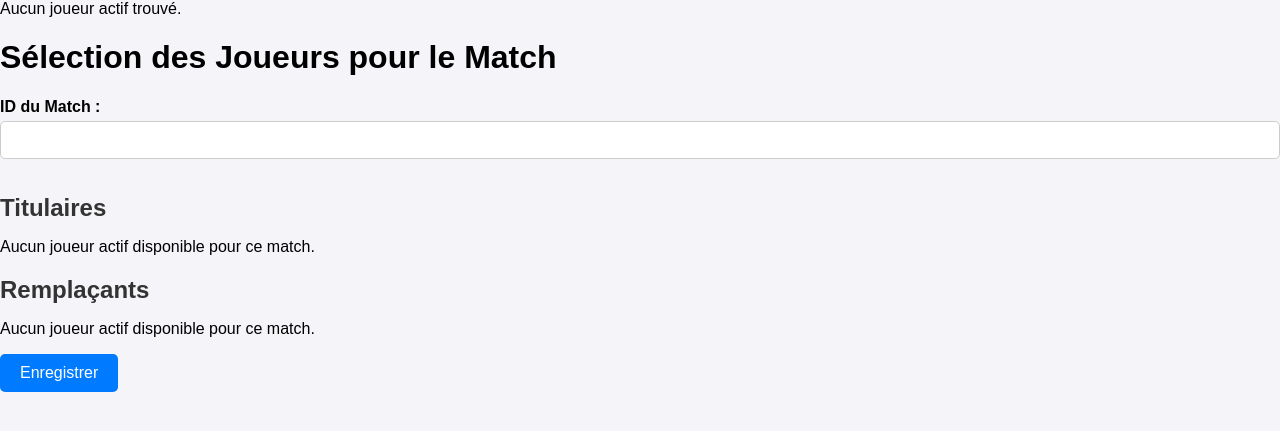
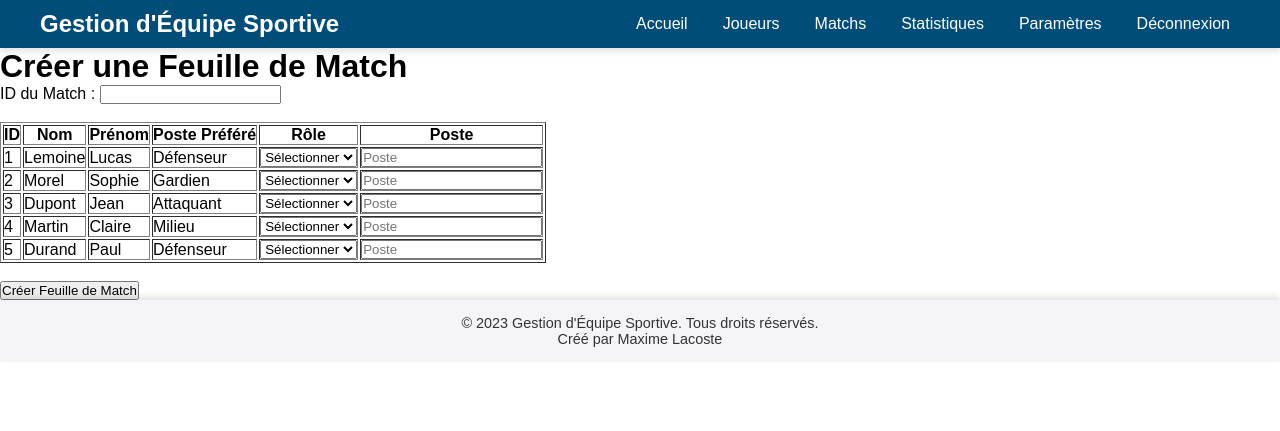
Before and after one commit to AirMaTy/Projet-sport, a PHP site: page /feuilles_match/selection.php in a window 1280 px wide. Shown: the top 431 px of the page. Run offline with PHP 8.4, Linux system fonts and the light colour scheme; data comes from the database, SQL or seed files in the repository.

Commit message:
Avancement de la page feuille de match + fix les stats

```diff
--- a/public/dashboard.php
+++ b/public/dashboard.php
@@ -53,6 +53,7 @@ if (!isset($_SESSION['username'])) {
                 <div class="buttons">
                     <a href="../public/feuilles_match/selection.php" class="button">Créer une feuille</a>
                     <a href="../public/feuilles_match/visualiser.php" class="button secondary">Voir les feuilles</a>
+                    <a href="../public/feuilles_match/modifier.php" class="button danger">Modifier / Supprimer une feuille</a>
                 </div>
             </div>
 
--- /dev/null
+++ b/public/feuilles_match/modifier.php
@@ -0,0 +1,2 @@
+<?php
+require_once __DIR__ . '/../../src/views/feuilles_match/modifier.php';
--- a/src/controllers/FeuillesMatchController.php
+++ b/src/controllers/FeuillesMatchController.php
@@ -13,17 +13,35 @@ class FeuillesMatchController
         $this->feuillesMatch = new FeuillesMatch($pdo);
     }
 
-    // Méthode pour afficher toutes les feuilles de match
     public function afficherFeuillesMatch()
     {
-        try {
-            // Récupérer les feuilles de match via le modèle
-            $feuillesMatch = $this->feuillesMatch->getAllFeuillesMatch();
+        return $this->feuillesMatch->getAllFeuillesMatch();
+    }
 
-            // Inclure la vue avec les données
-            require_once __DIR__ . '/../views/feuilles_match/affichage.php';
-        } catch (Exception $e) {
-            echo "Erreur : " . $e->getMessage();
+    public function afficherJoueursActifs()
+    {
+        return $this->feuillesMatch->getJoueursActifs();
+    }
+
+    public function creerFeuilleMatch($id_match, $joueurs)
+    {
+        foreach ($joueurs as $joueur) {
+            $this->feuillesMatch->ajouterFeuilleMatch($id_match, $joueur['id_joueur'], $joueur['role'], $joueur['poste']);
         }
     }
+
+    public function getFeuilleMatch($id_match)
+    {
+        return $this->feuillesMatch->getFeuilleMatchById($id_match);
+    }
+
+    public function supprimerJoueurDeFeuille($id_match, $id_joueur)
+    {
+        $this->feuillesMatch->supprimerJoueurDeFeuille($id_match, $id_joueur);
+    }
+
+    public function supprimerFeuilleMatch($id_match)
+    {
+        $this->feuillesMatch->supprimerFeuilleMatch($id_match);
+    }
 }
--- a/src/models/FeuillesMatch.php
+++ b/src/models/FeuillesMatch.php
@@ -14,66 +14,63 @@ class FeuillesMatch
     // Récupérer toutes les feuilles de match
     public function getAllFeuillesMatch()
     {
-        $sql = "SELECT * FROM feuilles_match";
-        $stmt = $this->db->query($sql);
+        $sql = "SELECT fm.id_feuille, fm.id_match, fm.id_joueur, fm.role, fm.poste,
+                       j.nom AS joueur_nom, j.prenom AS joueur_prenom
+                FROM feuilles_match fm
+                JOIN joueurs j ON fm.id_joueur = j.id_joueur
+                ORDER BY fm.id_match";
+        return $this->db->query($sql)->fetchAll(PDO::FETCH_ASSOC);
+    }
+
+    // Récupérer les joueurs actifs
+    public function getJoueursActifs()
+    {
+        $sql = "SELECT id_joueur, nom, prenom, poste_prefere
+                FROM joueurs
+                WHERE statut = 'Actif'";
+        return $this->db->query($sql)->fetchAll(PDO::FETCH_ASSOC);
+    }
+
+    // Ajouter un joueur à la feuille de match
+    public function ajouterFeuilleMatch($id_match, $id_joueur, $role, $poste)
+    {
+        $sql = "INSERT INTO feuilles_match (id_match, id_joueur, role, poste)
+                VALUES (:id_match, :id_joueur, :role, :poste)";
+        $stmt = $this->db->prepare($sql);
+        return $stmt->execute([
+            ':id_match' => $id_match,
+            ':id_joueur' => $id_joueur,
+            ':role' => $role,
+            ':poste' => $poste
+        ]);
+    }
+
+    // Récupérer la feuille de match par ID
+    public function getFeuilleMatchById($id_match)
+    {
+        $sql = "SELECT fm.id_feuille, fm.id_joueur, j.nom, j.prenom, fm.role, fm.poste
+                FROM feuilles_match fm
+                JOIN joueurs j ON fm.id_joueur = j.id_joueur
+                WHERE fm.id_match = :id_match";
+        $stmt = $this->db->prepare($sql);
+        $stmt->bindParam(':id_match', $id_match, PDO::PARAM_INT);
+        $stmt->execute();
         return $stmt->fetchAll(PDO::FETCH_ASSOC);
     }
 
-    // Ajouter une nouvelle feuille de match
-    public function createFeuilleMatch($match_id, $joueur_id, $role, $poste)
+    // Supprimer un joueur d'une feuille de match
+    public function supprimerJoueurDeFeuille($id_match, $id_joueur)
     {
-        $sql = "INSERT INTO feuilles_match (id_match, id_joueur, role, poste) VALUES (:match_id, :joueur_id, :role, :poste)";
+        $sql = "DELETE FROM feuilles_match WHERE id_match = :id_match AND id_joueur = :id_joueur";
         $stmt = $this->db->prepare($sql);
-        $stmt->bindParam(':match_id', $match_id, PDO::PARAM_INT);
-        $stmt->bindParam(':joueur_id', $joueur_id, PDO::PARAM_INT);
-        $stmt->bindParam(':role', $role, PDO::PARAM_STR);
-        $stmt->bindParam(':poste', $poste, PDO::PARAM_STR);
-        return $stmt->execute();
+        $stmt->execute([':id_match' => $id_match, ':id_joueur' => $id_joueur]);
     }
 
-    // Mettre à jour une feuille de match existante
-    public function updateFeuilleMatch($id_feuille, $match_id, $joueur_id, $role, $poste)
+    // Supprimer complètement une feuille de match
+    public function supprimerFeuilleMatch($id_match)
     {
-        $sql = "UPDATE feuilles_match
-                SET id_match = :match_id, id_joueur = :joueur_id, role = :role, poste = :poste
-                WHERE id_feuille = :id_feuille";
+        $sql = "DELETE FROM feuilles_match WHERE id_match = :id_match";
         $stmt = $this->db->prepare($sql);
-        $stmt->bindParam(':id_feuille', $id_feuille, PDO::PARAM_INT);
-        $stmt->bindParam(':match_id', $match_id, PDO::PARAM_INT);
-        $stmt->bindParam(':joueur_id', $joueur_id, PDO::PARAM_INT);
-        $stmt->bindParam(':role', $role, PDO::PARAM_STR);
-        $stmt->bindParam(':poste', $poste, PDO::PARAM_STR);
-        return $stmt->execute();
+        $stmt->execute([':id_match' => $id_match]);
     }
-
-    // Supprimer une feuille de match
-    public function deleteFeuilleMatch($id_feuille)
-    {
-        $sql = "DELETE FROM feuilles_match WHERE id_feuille = :id_feuille";
-        $stmt = $this->db->prepare($sql);
-        $stmt->bindParam(':id_feuille', $id_feuille, PDO::PARAM_INT);
-        return $stmt->execute();
-    }
-
-    // Récupérer une feuille de match par ID
-    public function getFeuilleMatchById($id)
-    {
-        $sql = "SELECT * FROM feuilles_match WHERE id_feuille = :id";
-        $stmt = $this->db->prepare($sql);
-        $stmt->bindParam(':id', $id, PDO::PARAM_INT);
-        $stmt->execute();
-        return $stmt->fetch(PDO::FETCH_ASSOC);
-    }
-
-    // Vérifier si un joueur participe à un match
-    public function joueurAParticipe($id_joueur)
-    {
-        $sql = "SELECT COUNT(*) as total FROM feuilles_match WHERE id_joueur = :id_joueur";
-        $stmt = $this->db->prepare($sql);
-        $stmt->bindParam(':id_joueur', $id_joueur, PDO::PARAM_INT);
-        $stmt->execute();
-        $result = $stmt->fetch(PDO::FETCH_ASSOC);
-        return $result['total'] > 0;
-    }
-
 }
--- a/src/views/feuilles_match/selection_form.php
+++ b/src/views/feuilles_match/selection_form.php
@@ -1,58 +1,86 @@
-<?php if (!empty($joueursActifs)): ?>
-    <h2>Titulaires</h2>
-    <?php foreach ($joueursActifs as $joueur): ?>
-        <label>
-            <input type="checkbox" name="titulares[]" value="<?= htmlspecialchars($joueur['id']); ?>">
-            <?= htmlspecialchars($joueur['nom'] . ' ' . $joueur['prenom']); ?>
-            (Poste : <input type="text" name="postes[<?= $joueur['id']; ?>]" placeholder="Poste">)
-        </label><br>
-    <?php endforeach; ?>
-<?php else: ?>
-    <p>Aucun joueur actif trouvé.</p>
-<?php endif; ?>
+<?php
+require_once '../../config/database.php';
+require_once '../../src/controllers/FeuillesMatchController.php';
 
+$controller = new FeuillesMatchController($pdo);
+$joueurs = $controller->afficherJoueursActifs();
+$message = "";
+
+// Gestion du formulaire
+if ($_SERVER['REQUEST_METHOD'] === 'POST') {
+    $id_match = intval($_POST['id_match']);
+    $joueurs_selectionnes = [];
+
+    foreach ($_POST['joueurs'] as $id_joueur => $data) {
+        if (!empty($data['role']) && !empty($data['poste'])) {
+            $joueurs_selectionnes[] = [
+                'id_joueur' => $id_joueur,
+                'role' => $data['role'],
+                'poste' => $data['poste']
+            ];
+        }
+    }
+
+    if (!empty($joueurs_selectionnes)) {
+        $controller->creerFeuilleMatch($id_match, $joueurs_selectionnes);
+        $message = "Feuille de match créée avec succès.";
+    } else {
+        $message = "Veuillez sélectionner au moins un joueur avec un rôle et un poste.";
+    }
+}
+?>
 
 <!DOCTYPE html>
 <html lang="fr">
 <head>
     <meta charset="UTF-8">
-    <meta name="viewport" content="width=device-width, initial-scale=1.0">
-    <title>Sélection des Joueurs</title>
-    <link rel="stylesheet" href="/assets/css/formmatch.css">
+    <title>Créer une Feuille de Match</title>
 </head>
 <body>
-    <h1>Sélection des Joueurs pour le Match</h1>
-    <form method="POST" action="/feuilles_match/saveSelection">
-        <label for="match_id">ID du Match :</label>
-        <input type="text" name="match_id" id="match_id" required>
+    <?php include(__DIR__ . '/../layouts/header.php'); ?>
+    <h1>Créer une Feuille de Match</h1>
 
-        <h2>Titulaires</h2>
-        <?php if (!empty($joueursActifs)): ?>
-            <?php foreach ($joueursActifs as $joueur): ?>
-                <label>
-                    <input type="checkbox" name="titulares[]" value="<?= htmlspecialchars($joueur['id']); ?>">
-                    <?= htmlspecialchars($joueur['nom'] . ' ' . $joueur['prenom']); ?>
-                    (Poste : <input type="text" name="postes[<?= $joueur['id']; ?>]" placeholder="Poste">)
-                </label><br>
+    <!-- Message -->
+    <?php if (!empty($message)): ?>
+        <p><?= htmlspecialchars($message) ?></p>
+    <?php endif; ?>
+
+    <!-- Formulaire de sélection -->
+    <form method="POST" action="">
+        <label for="id_match">ID du Match :</label>
+        <input type="number" id="id_match" name="id_match" required><br><br>
+
+        <table border="1">
+            <tr>
+                <th>ID</th>
+                <th>Nom</th>
+                <th>Prénom</th>
+                <th>Poste Préféré</th>
+                <th>Rôle</th>
+                <th>Poste</th>
+            </tr>
+            <?php foreach ($joueurs as $joueur): ?>
+                <tr>
+                    <td><?= htmlspecialchars($joueur['id_joueur']) ?></td>
+                    <td><?= htmlspecialchars($joueur['nom']) ?></td>
+                    <td><?= htmlspecialchars($joueur['prenom']) ?></td>
+                    <td><?= htmlspecialchars($joueur['poste_prefere']) ?></td>
+                    <td>
+                        <select name="joueurs[<?= $joueur['id_joueur'] ?>][role]">
+                            <option value="">Sélectionner</option>
+                            <option value="Titulaire">Titulaire</option>
+                            <option value="Remplaçant">Remplaçant</option>
+                        </select>
+                    </td>
+                    <td>
+                        <input type="text" name="joueurs[<?= $joueur['id_joueur'] ?>][poste]" placeholder="Poste">
+                    </td>
+                </tr>
             <?php endforeach; ?>
-        <?php else: ?>
-            <p>Aucun joueur actif disponible pour ce match.</p>
-        <?php endif; ?>
-
-        <h2>Remplaçants</h2>
-        <?php if (!empty($joueursActifs)): ?>
-            <?php foreach ($joueursActifs as $joueur): ?>
-                <label>
-                    <input type="checkbox" name="remplacants[]" value="<?= htmlspecialchars($joueur['id']); ?>">
-                    <?= htmlspecialchars($joueur['nom'] . ' ' . $joueur['prenom']); ?>
-                    (Poste : <input type="text" name="postes[<?= $joueur['id']; ?>]" placeholder="Poste">)
-                </label><br>
-            <?php endforeach; ?>
-        <?php else: ?>
-            <p>Aucun joueur actif disponible pour ce match.</p>
-        <?php endif; ?>
-
-        <button type="submit">Enregistrer</button>
+        </table>
+        <br>
+        <button type="submit">Créer Feuille de Match</button>
     </form>
+    <?php include(__DIR__ . '/../layouts/footer.php'); ?>
 </body>
 </html>
--- a/src/views/statistiques/list.php
+++ b/src/views/statistiques/list.php
@@ -71,7 +71,7 @@ $playerStats = $controller->afficherStatsJoueurs();
                 <td><?= htmlspecialchars($player['poste_prefere']) ?></td>
                 <td><?= $player['titularisations'] ?></td>
                 <td><?= $player['remplacements'] ?></td>
-                <td><?= $player['moyenne_evaluation'] !== null ? number_format($player['moyenne_evaluation'], 2) : '-' ?></td>
+                <td><?= $player['moyenne_evaluation'] !== null ? number_format($player['moyenne_evaluation'], 2) : '-' ?>/5</td>
                 <td><?= $player['pourcentage_victoires'] ?>%</td>
             </tr>
             <?php endforeach; ?>
```
Also changed, not shown: src/views/feuilles_match/affichage.php (+29 -17 lines), src/views/feuilles_match/modifier.php (added, +79 -0 lines), src/models/Evaluation.php (deleted).
